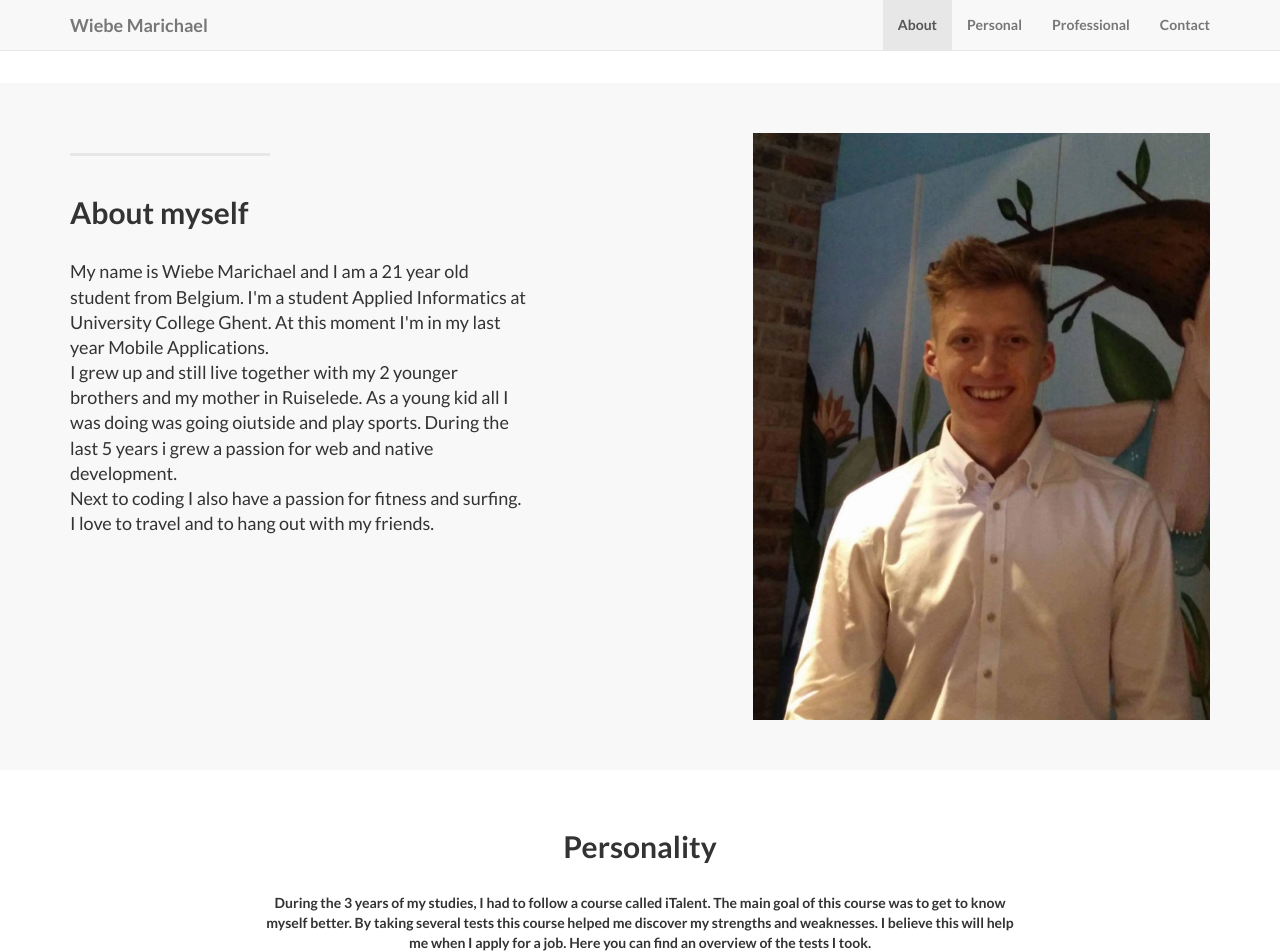
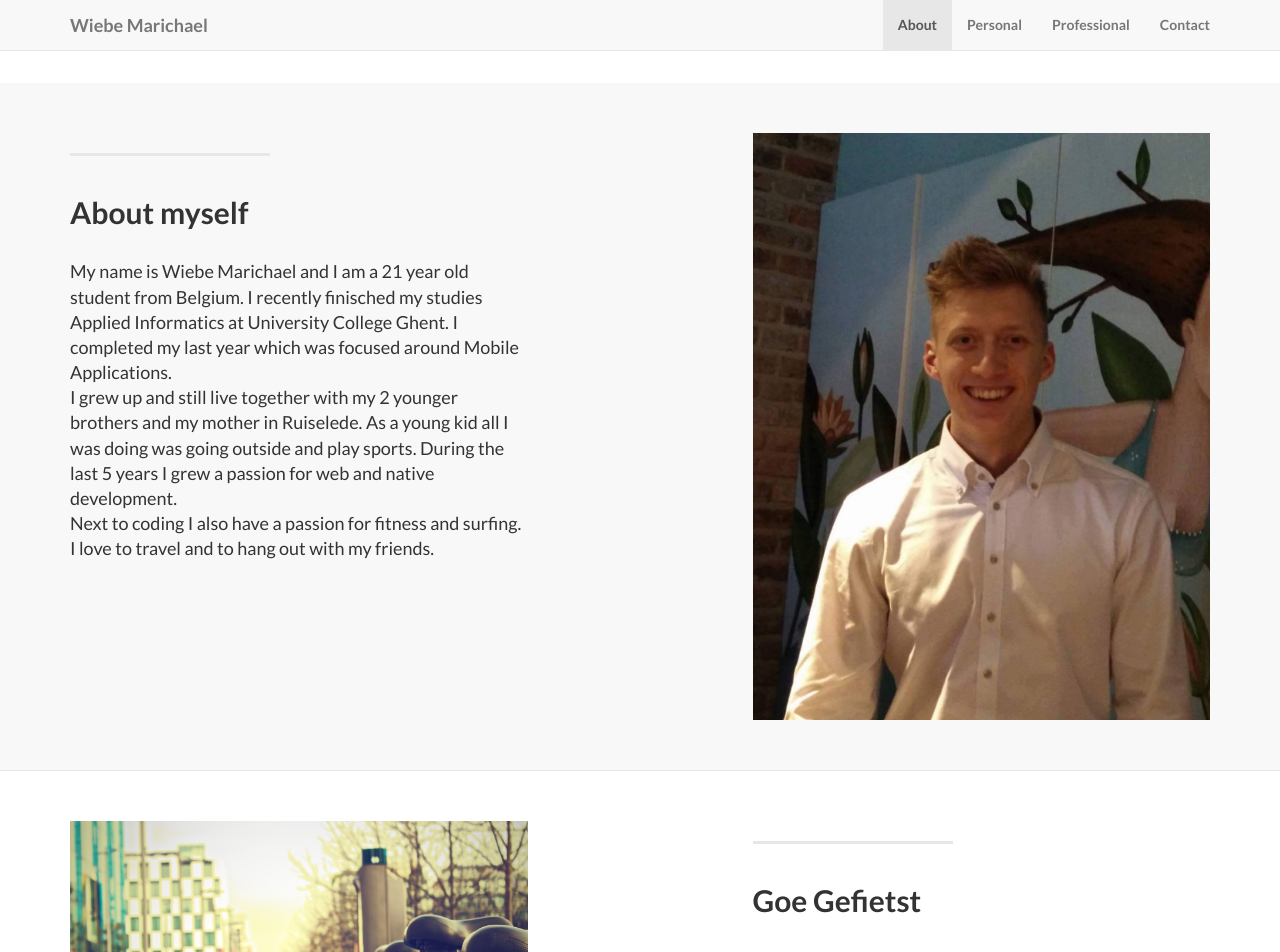
Before and after one commit to marichaelw/marichaelw.github.io, a Jekyll site: the page built from index.html, in a window 1280 px wide and 1400 px high, scrolled down 887 px. Shown: the top 952 px of the window. Built offline with Jekyll 4.4.1, drawn with Linux system fonts in a browser that asks for light colours; some of the changed text lies outside the part shown.

Commit message:
#3
Change personal information

```diff
--- a/_includes/page_content2.html
+++ b/_includes/page_content2.html
@@ -9,8 +9,8 @@
                     <hr class="section-heading-spacer">
                     <div class="clearfix"></div>
                     <h2 class="section-heading">About myself</h2>
-                    <div class="lead">My name is Wiebe Marichael and I am a 21 year old student from Belgium. I'm a student Applied Informatics at University College Ghent. At this moment I'm in my last year Mobile Applications.<br/>
-                    I grew up and still live together with my 2 younger brothers and my mother in Ruiselede. As a young kid all I was doing was going oiutside and play sports. During the last 5 years i grew a passion for web and native development.<br/>
+                    <div class="lead">My name is Wiebe Marichael and I am a 21 year old student from Belgium. I recently finisched my studies Applied Informatics at University College Ghent. I completed my last year which was focused around Mobile Applications.<br/>
+                    I grew up and still live together with my 2 younger brothers and my mother in Ruiselede. As a young kid all I was doing was going outside and play sports. During the last 5 years I grew a passion for web and native development.<br/>
                     Next to coding I also have a passion for fitness and surfing. I love to travel and to hang out with my friends.
                   </div>
                 </div>
@@ -23,18 +23,6 @@
         <!-- /.container -->
     </div>
 </section>
-<section id="personality" class="container content-section text-center">
-    <div class="row">
-        <div class="col-lg-8 col-lg-offset-2">
-          <br/><br/>
-          <h2>Personality</h2>
-          <br/>
-            <p>During the 3 years of my studies, I had to follow a course called iTalent. The main goal of this course was to get to know myself better.
-            By taking several tests this course helped me discover my strengths and weaknesses. I believe this will help me when I apply for a job. Here you can find an overview of the tests I took. </p>
-            <br/>
-          </div>
-    </div>
-</section>
 <section id="professional">
     <!-- /.content-section-a -->
     <div class="content-section-b">
@@ -45,8 +33,8 @@
                 <div class="col-lg-5 col-lg-offset-1 col-sm-push-6  col-sm-6">
                     <hr class="section-heading-spacer">
                     <div class="clearfix"></div>
-                    <h2 class="section-heading"><a href="https://github.com/goegefietst">Goe Gefietst</a></h2>
-                    <div class="lead">During my internship at <a href="http://www.openknowledge.be">Open Knowledge Belgium</a> my colleague and I were given the challenge to design and implement an application. The app is meant to motivate the students in Ghent to move more by bike. It is a tracker app that collects data for the cyclist and the city.</div>
+                    <h2 class="section-heading">Goe Gefietst</h2>
+                    <div class="lead">During my internship at <a href="http://www.openknowledge.be">Open Knowledge Belgium</a> my colleague and I were given the challenge to design and implement an application. The app is meant to motivate the students in Ghent to move more by bike. It is a tracker app that collects data for the cyclist and the city. You can find more information about the app on our <a href="https://goegefietst.gent">website</a>. The source code is open source and you can find it <a href="https://github.com/goegefietst">here</a>.</div>
                 </div>
                 <div class="col-lg-5 col-sm-pull-6  col-sm-6">
                   <img class="img-responsive" src="img/content/pexels-professional.jpg" alt="">
```
